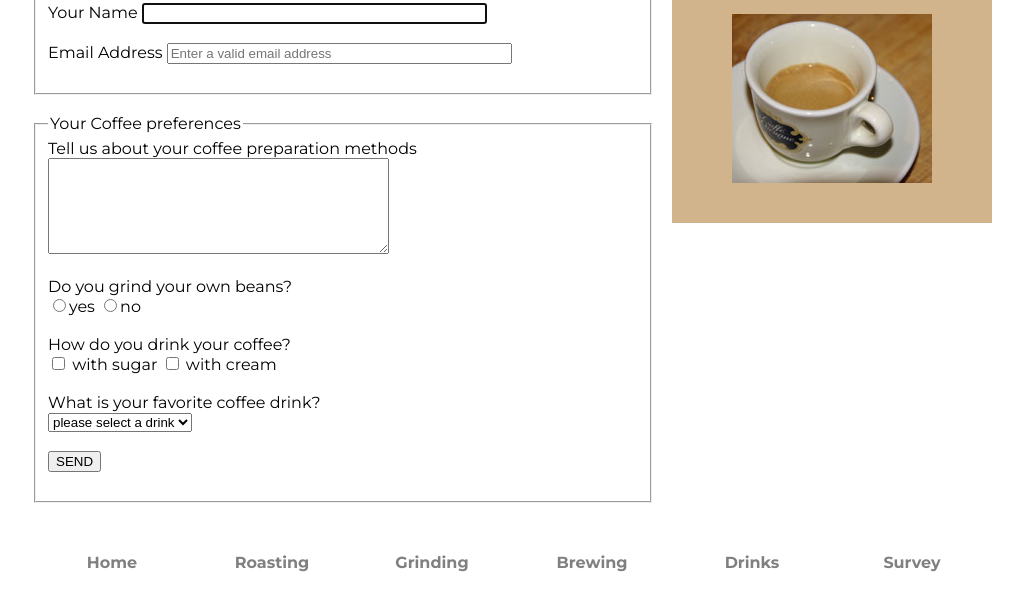
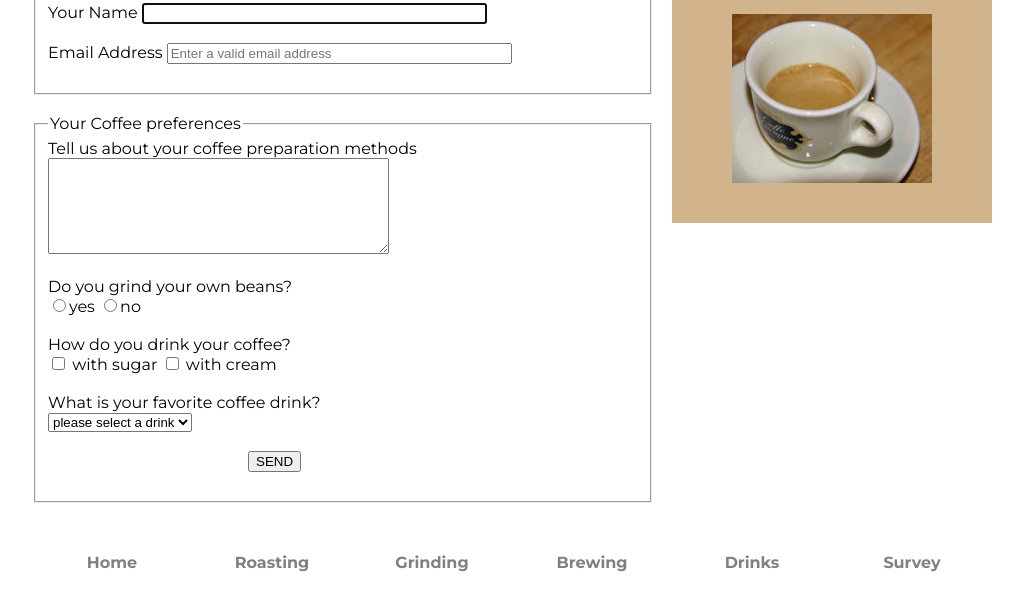
Before and after one commit to Umalulu/coffee, a plain HTML site: page survey.html in a window 1280 px wide. Shown: the part 282-892 px from the top of the page, without its empty margins (128-1151 px from the left). Drawn offline with Linux system fonts and the light colour scheme.

Commit message:
Update style.css

```diff
--- a/style.css
+++ b/style.css
@@ -128,3 +128,6 @@ video {
     margin-left: 160px;
     filter: grayscale(100%);
 }
+#submit {
+            margin-left: 200px;
+        }
```
